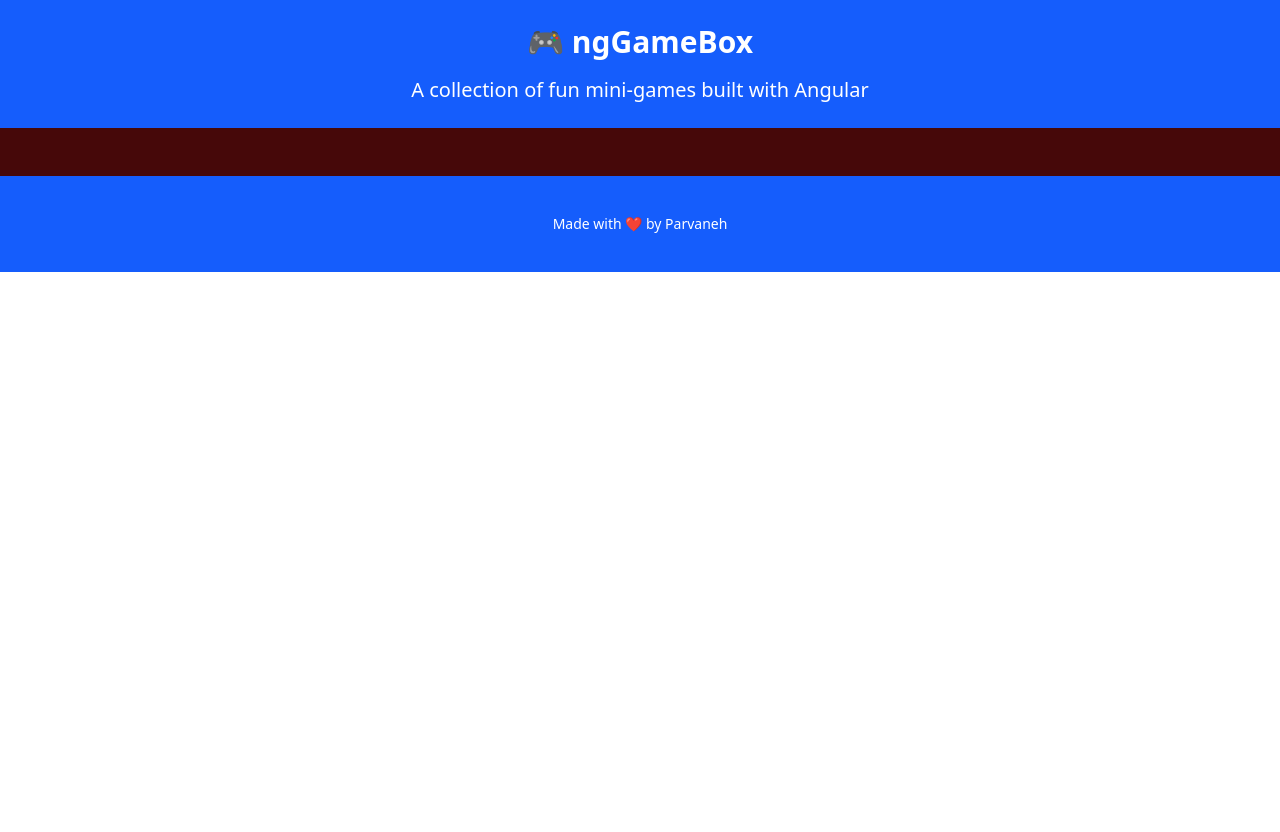
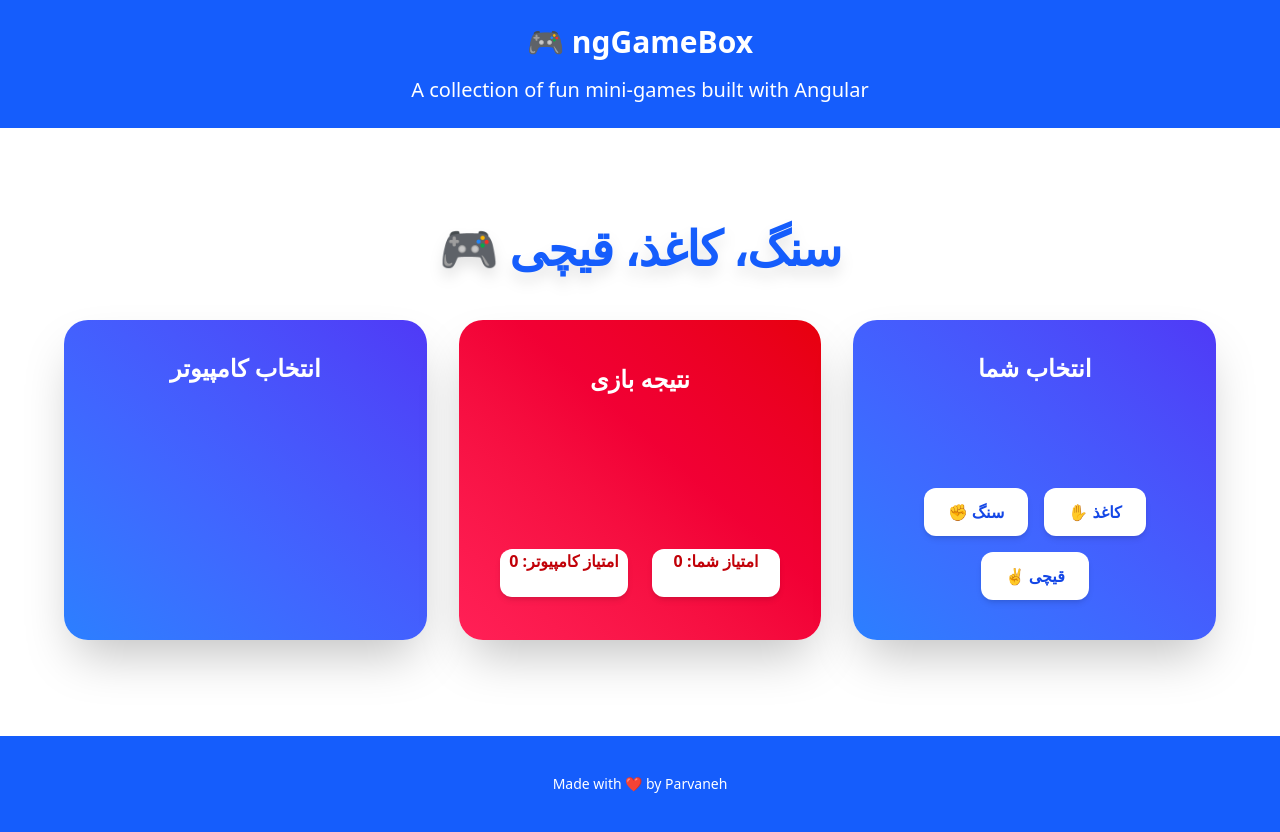
Before and after one commit to parvaneh-esmaili/mini-projects, an Angular app: page /rock-paper-scissors in a window 1280 px wide. Before the commit the page ends 800 px from the top, so only its background shows below. Built offline with nearby package versions, Linux system fonts and the light colour scheme.

Commit message:
ADD: ADD Rock, Scissors, Paper Game

```diff
--- a/src/app/_modules/games/_pages/rock-paper-scissors/rock-paper-scissors.html
+++ b/src/app/_modules/games/_pages/rock-paper-scissors/rock-paper-scissors.html
@@ -1 +1,50 @@
-<div class="h-12 bg-red-950"></div>
+<div class="h-[76vh] text-white flex flex-col items-center justify-center ">
+  <h1 class="text-5xl font-extrabold mb-12 tracking-tight drop-shadow-xl text-blue-600">🎮 سنگ، کاغذ، قیچی</h1>
+
+  <div class="grid grid-cols-1 md:grid-cols-3 gap-8 w-full max-w-6xl">
+    <!-- PC Choice -->
+    <div class="bg-gradient-to-tr h-80 from-blue-500 to-indigo-600 rounded-3xl p-8 shadow-2xl text-center hover:scale-105 transition-transform duration-300">
+      <h2 class="text-2xl font-semibold mb-4 text-white">انتخاب کامپیوتر</h2>
+      <p class="text-4xl font-bold text-white">{{ computerChoice }}</p>
+    </div>
+
+    <!-- Winner -->
+    <div class="bg-gradient-to-tr h-80 from-rose-500 to-red-600 rounded-3xl p-8 shadow-2xl text-center hover:scale-105 transition-transform duration-300 flex flex-col items-center justify-around">
+      <h2 class="text-2xl font-semibold mb-4">نتیجه بازی</h2>
+      <p class="text-3xl font-bold h-24">{{ winner }}</p>
+      <div class="flex items-center justify-between gap-6">
+        <p class="bg-white text-red-700 hover:bg-blue-100 font-bold h-12 w-32 rounded-xl shadow-md transition " >امتیاز کامپیوتر: {{computerScore}}</p>
+        <p class="bg-white text-red-700 hover:bg-blue-100 font-bold h-12 w-32 rounded-xl shadow-md " >امتیاز شما: {{yourScore}}</p>
+      </div>
+
+
+    </div>
+
+    <!-- User Choice -->
+    <div class="bg-gradient-to-tr h-80 from-blue-500 to-indigo-600 rounded-3xl p-8 shadow-2xl text-center hover:scale-105 transition-transform duration-300">
+      <h2 class="text-2xl font-semibold mb-4 ">انتخاب شما</h2>
+      <p class="text-4xl font-bold mb-6 h-16">{{ yourChoice }}</p>
+
+      <div class="flex flex-wrap justify-center gap-4">
+        <button
+          class="bg-white text-blue-700 hover:bg-blue-100 font-bold py-3 px-6 rounded-xl shadow-md transition active:scale-95 duration-200"
+          (click)="play('rock✊')"
+        >
+          ✊ سنگ
+        </button>
+        <button
+          class="bg-white text-blue-700 hover:bg-blue-100 font-bold py-3 px-6 rounded-xl shadow-md transition active:scale-95 duration-200"
+          (click)="play('paper✋')"
+        >
+          ✋ کاغذ
+        </button>
+        <button
+          class="bg-white text-blue-700 hover:bg-blue-100 font-bold py-3 px-6 rounded-xl shadow-md transition active:scale-95 duration-200"
+          (click)="play('scissors✌')"
+        >
+          ✌ قیچی
+        </button>
+      </div>
+    </div>
+  </div>
+</div>
--- a/src/app/_modules/games/_pages/rock-paper-scissors/rock-paper-scissors.ts
+++ b/src/app/_modules/games/_pages/rock-paper-scissors/rock-paper-scissors.ts
@@ -7,5 +7,43 @@ import { Component } from '@angular/core';
   styleUrl: './rock-paper-scissors.css'
 })
 export class RockPaperScissors {
+  items = ['rock✊', 'scissors✌', 'paper✋']
+
+
+  computerChoice : string = '';
+  yourChoice: string = '';
+  computerScore : number = 0 ;
+  yourScore: number = 0 ;
+  winner: string = ''
+
+  play(userChoice: string){
+    this.yourChoice = userChoice
+    const random = Math.floor(Math.random() * this.items.length)
+    this.computerChoice = this.items[random]
+
+
+    switch( true ){
+      case
+      userChoice === this.computerChoice:
+      this.winner = ('مساوی')
+      this.yourScore++
+      this.computerScore++
+
+      break;
+      case
+      userChoice === 'rock✊' && this.computerChoice == 'scissors✌' ||
+      userChoice === 'scissors✌' && this.computerChoice == 'paper✋' ||
+      userChoice === 'paper✋' && this.computerChoice == 'rock✊':
+      this.winner = ('شما بردید');
+      this.yourScore++
+      break;
+
+       default:
+        this.winner = ('کامپیوتر برد');
+        this.computerScore++
+    }
+
+  }
+
 
 }
```
